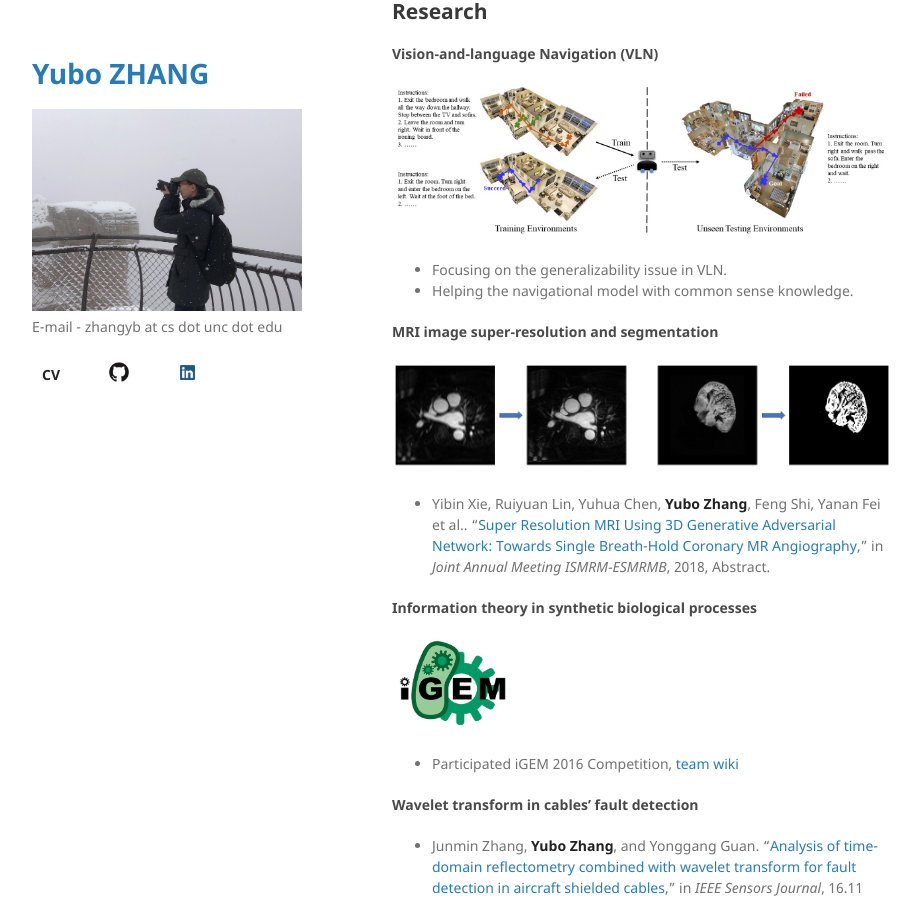
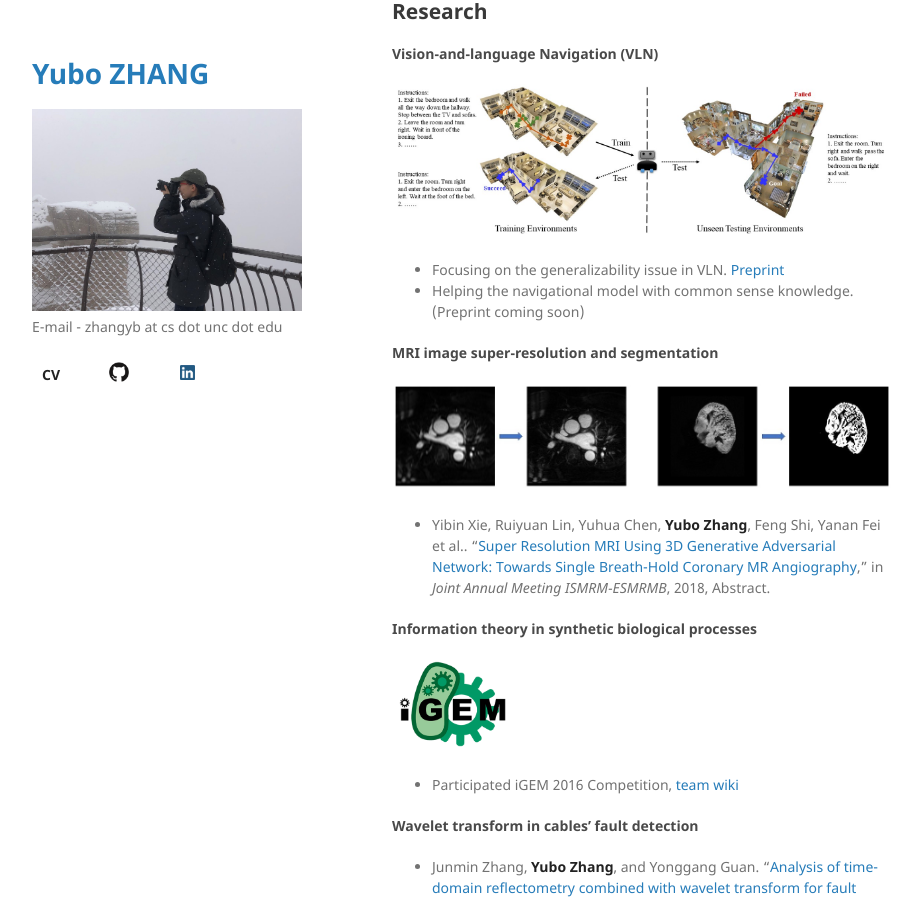
Before and after one commit to zhangybzbo/zhangybzbo.github.io, a Jekyll site: the page built from index.md, in a window 1280 px wide and 900 px high, scrolled down 525 px. Shown: the whole window, without its empty margins (178-1098 px from the left). Built offline with Jekyll 4.4.1, drawn with Linux system fonts in a browser that asks for light colours; our own code applies the rules of GitHub Pages for plain Markdown files.

Commit message:
update link

```diff
--- a/index.md
+++ b/index.md
@@ -21,8 +21,8 @@ I received my bachelor's degree from Department of Automation, Tsinghua Universi
 
 ![VLN](/assets/img/VLN.jpg)
 
-* Focusing on the generalizability issue in VLN.
-* Helping the navigational model with common sense knowledge.
+* Focusing on the generalizability issue in VLN. [Preprint](https://openreview.net/forum?id=S1eYKlrYvr)
+* Helping the navigational model with common sense knowledge. (Preprint coming soon)
 
 #### MRI image super-resolution and segmentation
 
```
